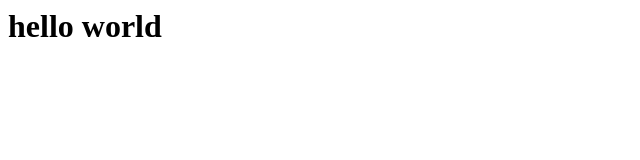
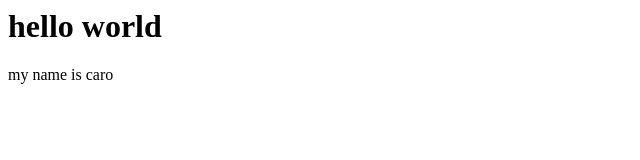
Before and after one commit to carolynatherton/meeum-work-shop, a plain HTML site: page index.html in a window 1280 px wide. Shown: the full height of the page, 0-640 px from the left. Drawn offline with Linux system fonts and the light colour scheme.

Commit message:
add my name to index master

```diff
--- a/index.html
+++ b/index.html
@@ -1 +1,4 @@
 <h1>hello world</h1>
+
+
+<p> my name is caro</p>
```
